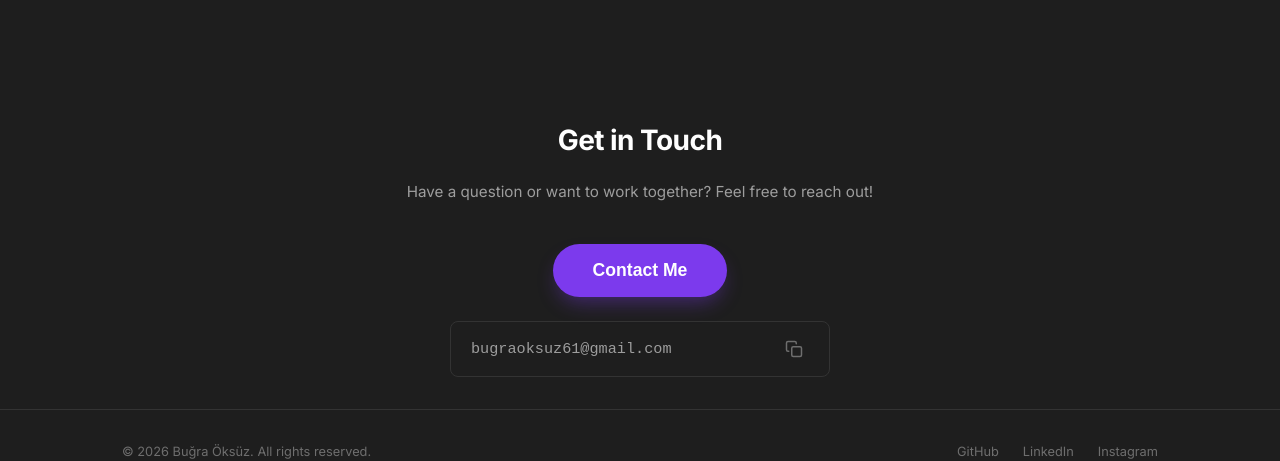
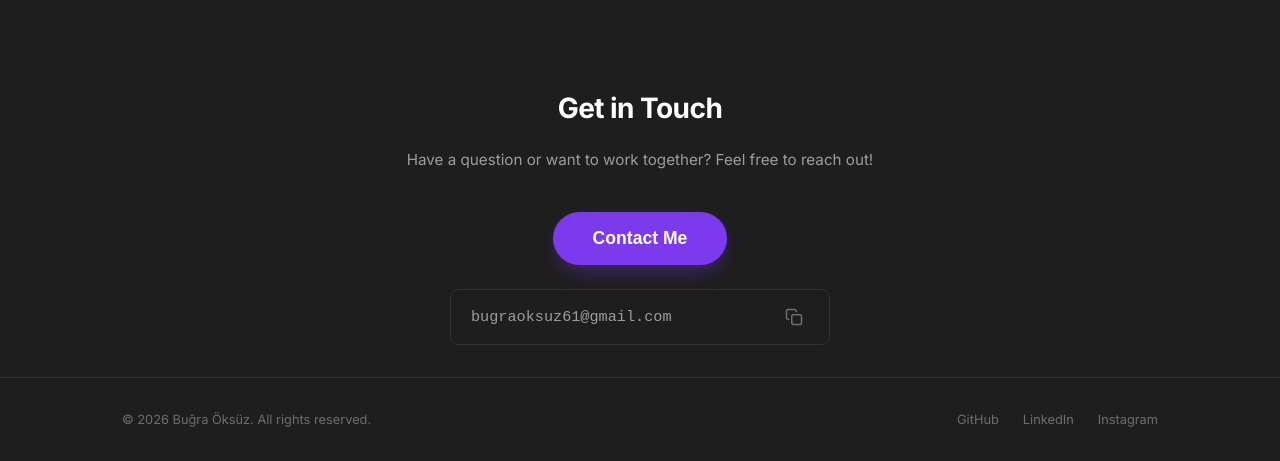
Before and after one commit to HighRadiation/web-site-portfolio, a Next.js app: page / in a window 1280 px wide. Shown: the part 1907-2368 px from the top of the page. Built offline with nearby package versions, Linux system fonts and the light colour scheme; no server answers; the database is empty.

Commit message:
style: further minimize spacing above contact section

```diff
--- a/src/app/globals.css
+++ b/src/app/globals.css
@@ -547,7 +547,7 @@ h1, h2, h3, h4, .font-serif {
 /* ==================== */
 .contact-section {
   text-align: center;
-  padding: 3rem 0 2rem;
+  padding: 1rem 0 2rem;
 }
 
 .contact-title {
```
